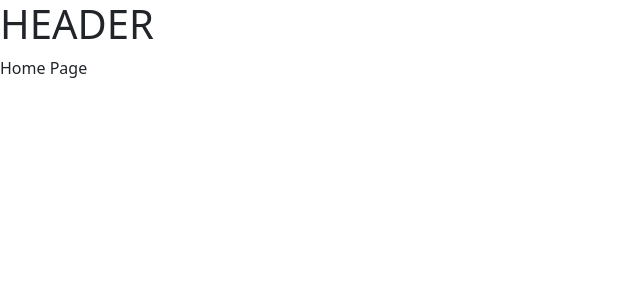
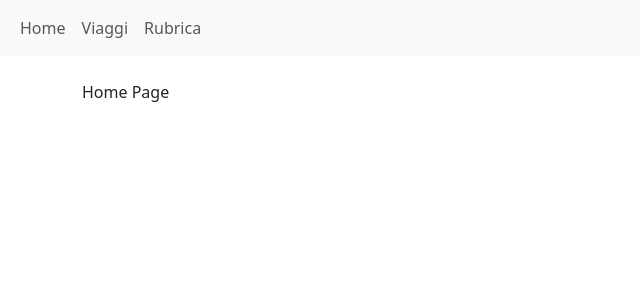
Before and after one commit to MhZ9191/soft-skill-project, a React (Vite) app: page / in a window 1280 px wide. Shown: the top 300 px of the page, without its empty margins (0-640 px from the left). Built offline with nearby package versions, Linux system fonts and the light colour scheme.

Commit message:
add navbar

```diff
--- a/src/layouts/DefaultLayout.jsx
+++ b/src/layouts/DefaultLayout.jsx
@@ -1,12 +1,33 @@
-import { Outlet } from "react-router";
+import { Link, Outlet } from "react-router";
+
+// creo la navbar per viaggiare tra le pagine
 
 export default function DefaultLayout() {
   return (
     <>
-      <header>
-        <h1>HEADER</h1>
-      </header>
-      <Outlet />
+      <nav className="navbar navbar-expand-lg bg-body-tertiary">
+        <div className="container-fluid">
+          <div className="navbar-nav">
+            <Link className="nav-link" aria-current="page" to="/">
+              Home
+            </Link>
+            <Link className="nav-link" aria-current="page" to="/TravelPage">
+              Viaggi
+            </Link>
+            <Link
+              className="nav-link"
+              aria-current="page"
+              to="/AddressBookPage"
+            >
+              Rubrica
+            </Link>
+          </div>
+        </div>
+      </nav>
+
+      <main className="container mt-4">
+        <Outlet />
+      </main>
     </>
   );
 }
```
